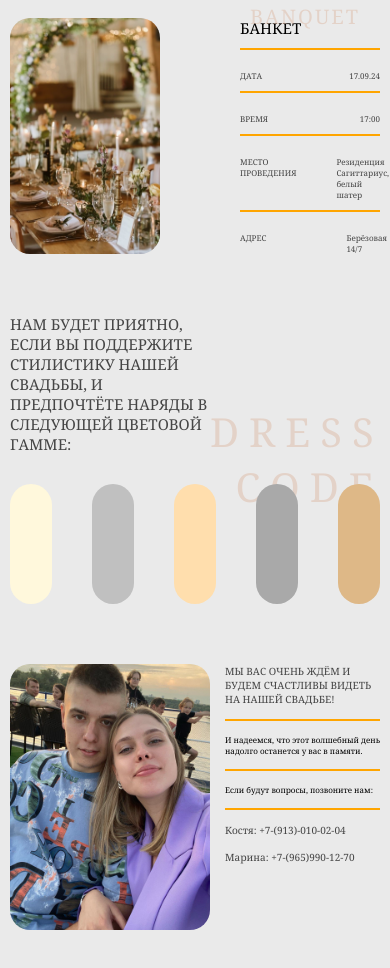
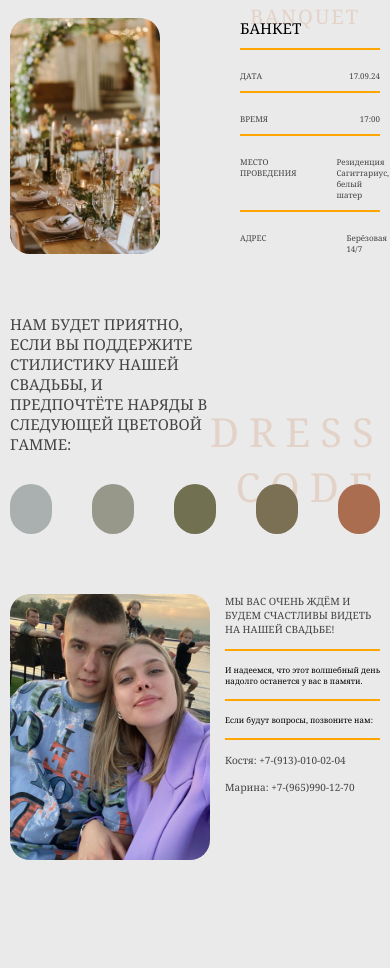
Before and after one commit to weddingInvite2024/Marina_Kostya, a plain HTML site: page index.html in a window 390 px wide. Shown: the part 2948-3916 px from the top of the page. After the commit the page ends 3858 px from the top, so only its background shows below. Drawn offline with Linux system fonts and the light colour scheme; a script that the page names is missing; a web font is replaced by a local one.

Commit message:
Update style.css

```diff
--- a/style.css
+++ b/style.css
@@ -281,35 +281,35 @@ p{
 .color1{
   max-width:90px;
   width: 100%;
-  background-color:#FFF8DC;
+  background-color:#aaafb0;
   height:120px;
   border-radius: 40px;
 }
 .color2{
   max-width:90px;
   width: 100%;
-  background-color:#C0C0C0;
+  background-color:#97978a;
   height:120px;
   border-radius: 40px;
 }
 .color3{
   max-width:90px;
   width: 100%;
-  background-color:#FFDEAD;
+  background-color:#717152;
   height:120px;
   border-radius: 40px;
 }
 .color4{
   max-width:90px;
   width: 100%;
-  background-color:	#A9A9A9;
+  background-color:	#7c7054;
   height:120px;
   border-radius: 40px;
 }
 .color5{
   max-width:90px;
   width: 100%;
-  background-color:	#DEB887;
+  background-color:	#ab6d50;
   height:120px;
   border-radius: 40px;
 }
@@ -448,6 +448,41 @@ gap:15px;
     top:-23px;
 
   }
+  .color1{
+  max-width:90px;
+  width: 100%;
+  background-color:#aaafb0;
+  height: 50px;
+  border-radius: 50px;
+}
+.color2{
+  max-width:90px;
+  width: 100%;
+  background-color:#97978a;
+  height: 50px;
+  border-radius: 50px;
+}
+.color3{
+  max-width:90px;
+  width: 100%;
+  background-color:#717152;
+  height: 50px;
+  border-radius: 50px;
+}
+.color4{
+  max-width:90px;
+  width: 100%;
+  background-color:	#7c7054;
+  height: 50px;
+  border-radius: 50px;
+}
+.color5{
+  max-width:90px;
+  width: 100%;
+  background-color:	#ab6d50;
+  height: 50px;
+  border-radius: 50px;
+}
   .blockWithLink{
     flex-direction: column;
   }
```
